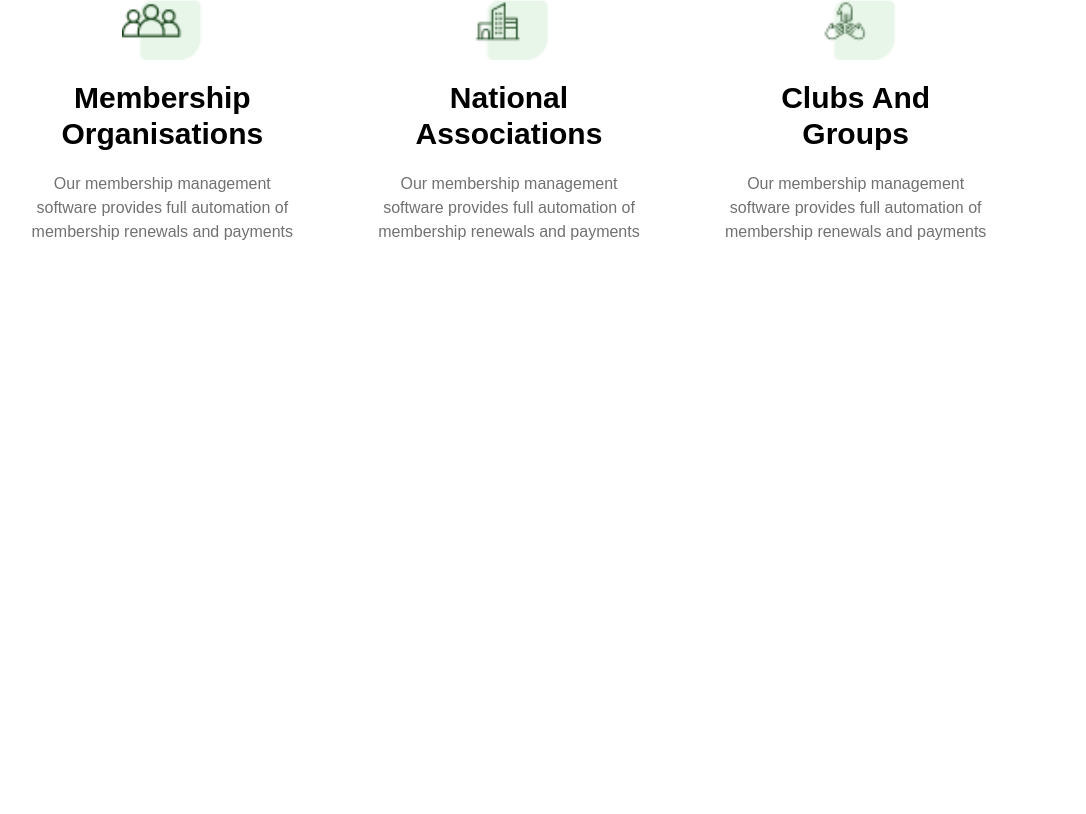
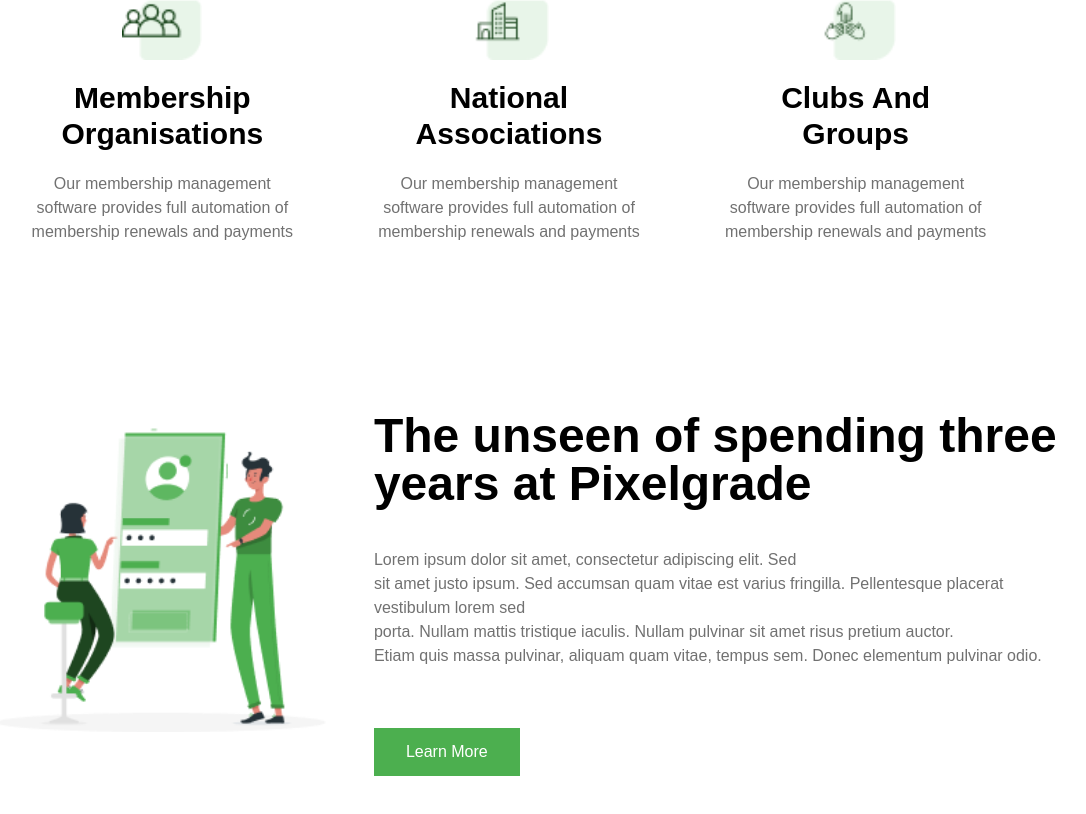
Before and after one commit to kana-engineer/react-landing, a React (Vite) app: page / in a window 1280 px wide. Shown: the part 1335-2149 px from the top of the page, without its empty margins (131-1217 px from the left). Before the commit the page ends 1667 px from the top, so only its background shows below. Built offline with nearby package versions, Linux system fonts and the light colour scheme.

Commit message:
Add Unseen

```diff
--- a/src/App.jsx
+++ b/src/App.jsx
@@ -2,6 +2,7 @@
 import Content from "./Components/Content";
 import Header from "./Components/Header";
 import Overlay from "./Components/Overlay";
+import Unseen from "./Components/Unseen";
 
 export function App() {
   return (
@@ -10,6 +11,7 @@
       <Overlay/>
       <Content/>
       <Cards/>
+      <Unseen/>
     </>
   )
 }
--- /dev/null
+++ b/src/Components/Unseen.jsx
@@ -0,0 +1,18 @@
+const Unseen = () => {
+    return (
+        <div className="App">
+            <div className="flex lg:justify-around flex-col lg:flex-row lg:p-20 p-10 items-center">
+                <div className="mb-10">
+                    <img className="lg:w-120 w-90" src="/rafiki.png" alt="" />
+                </div>
+                <div className="">
+                    <h1 className="lg:text-5xl text-3xl font-bold lg:mb-10 mb-5">The unseen of spending three <br /> years at Pixelgrade</h1>
+                    <p className="text-[#717171] lg:text-1xl lg:mt-10 mt-5">Lorem ipsum dolor sit amet, consectetur adipiscing elit. Sed <br /> sit amet justo ipsum. Sed accumsan quam vitae est varius fringilla. Pellentesque placerat vestibulum lorem sed <br /> porta. Nullam mattis tristique iaculis. Nullam pulvinar sit amet risus pretium auctor. <br /> Etiam quis massa pulvinar, aliquam quam vitae, tempus sem. Donec elementum pulvinar odio.</p>
+                    <button className="bg-[#4CAF4F] py-3 px-8 text-white lg:mt-15 mt-10">Learn More</button>
+                </div>
+            </div>
+        </div>
+    );
+}
+
+export default Unseen;
```
Also changed, not shown: public/rafiki.png (added).
